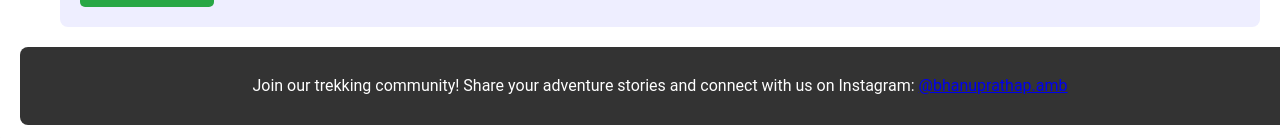
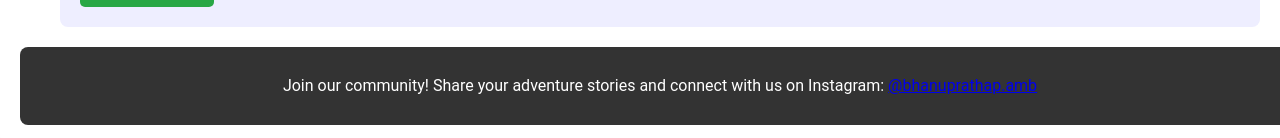
Before and after one commit to bhanuprathap-bp/MyLifeMyBlog, a plain HTML site: page the_lost_diary_of_love.html in a window 1280 px wide. Shown: the part 3239-3377 px from the top of the page. Drawn offline with Linux system fonts and the light colour scheme; a web font is replaced by a local one.

Commit message:
Update the_lost_diary_of_love.html

```diff
--- a/the_lost_diary_of_love.html
+++ b/the_lost_diary_of_love.html
@@ -294,7 +294,7 @@
         </div> -->
 
         <footer>
-            <p>Join our trekking community! Share your adventure stories and connect with us on Instagram: <a href="https://www.instagram.com/bhanuprathap.amb?igsh=MXY0dmRqZjR6amxpcQ==">@bhanuprathap.amb</a></p>
+            <p>Join our community! Share your adventure stories and connect with us on Instagram: <a href="https://www.instagram.com/bhanuprathap.amb?igsh=MXY0dmRqZjR6amxpcQ==">@bhanuprathap.amb</a></p>
         </footer>
     </div>
 </body>
```
